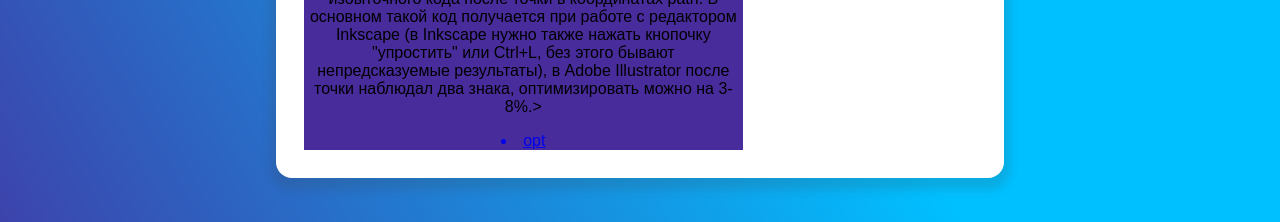
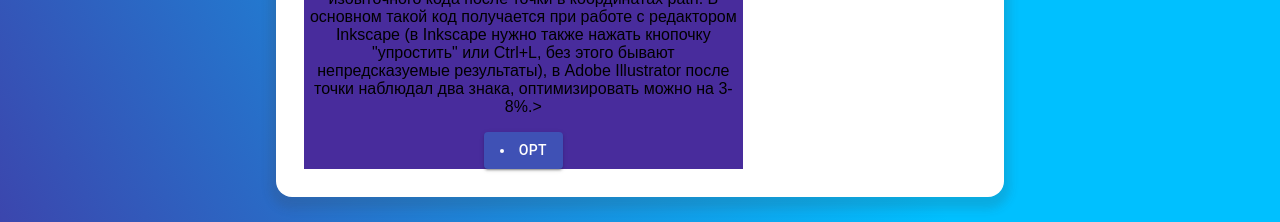
Before and after one commit to urgenmagger/myFolio, a React (Create React App) app: page /folio in a window 1280 px wide. Shown: the part 880-1102 px from the top of the page. Built offline with nearby package versions, Linux system fonts and the light colour scheme.

Commit message:
add material button

```diff
--- a/src/components/MyTemplate.js
+++ b/src/components/MyTemplate.js
@@ -1,6 +1,7 @@
 import React from 'react';
 import '../App.css'; //..level up
 import {Link} from 'react-router-dom';
+import Button from '@material-ui/core/Button';
 
 function MyTemplate(props) {
   return (
@@ -11,11 +12,11 @@
           <img className="imgsvg" src={props.content.image} alt="" />
           <div class="page_oriview">
             <h3>Обзор</h3>
-            <p>
-              {props.content.content}>
-            </p>
+            <p>{props.content.content}></p>
             <Link to={props.content.path}>
-              <li>{props.content.linkButton}</li>
+              <Button variant="contained" color="primary">
+                <li>{props.content.linkButton}</li>
+              </Button>
             </Link>
           </div>
         </div>
```
